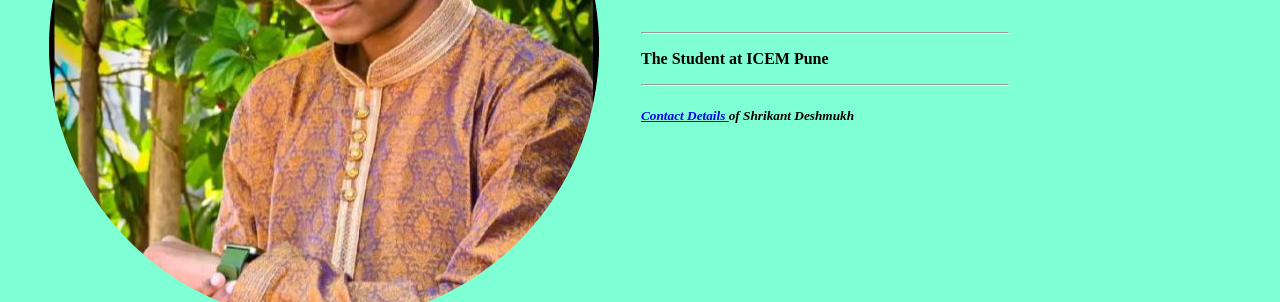
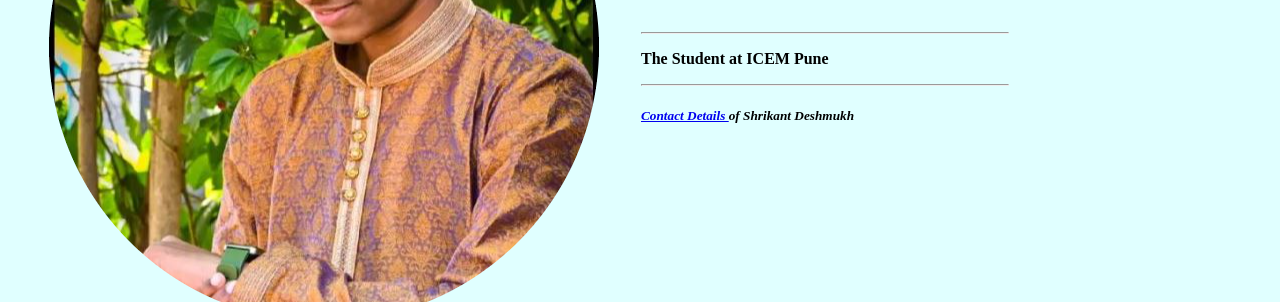
Before and after one commit to shrikant48/My-Website, a plain HTML site: page index.html in a window 1280 px wide. Shown: the part 287-589 px from the top of the page. Drawn offline with Linux system fonts and the light colour scheme.

Commit message:
I just changed background color

```diff
--- a/index.html
+++ b/index.html
@@ -5,7 +5,7 @@
   <title>SHRI's Personal Site</title>
 </head>
 
-<body style="background-color: aquamarine;">
+<body style="background-color: 	lightcyan;">
   <table cellspacing="40">
     <tr>
       <td> <a href="https://www.instagram.com/deshmukhsofficial/"><img src="shripic.png" alt="Shrikant Deshmukh Profile Picture"></a>
```
